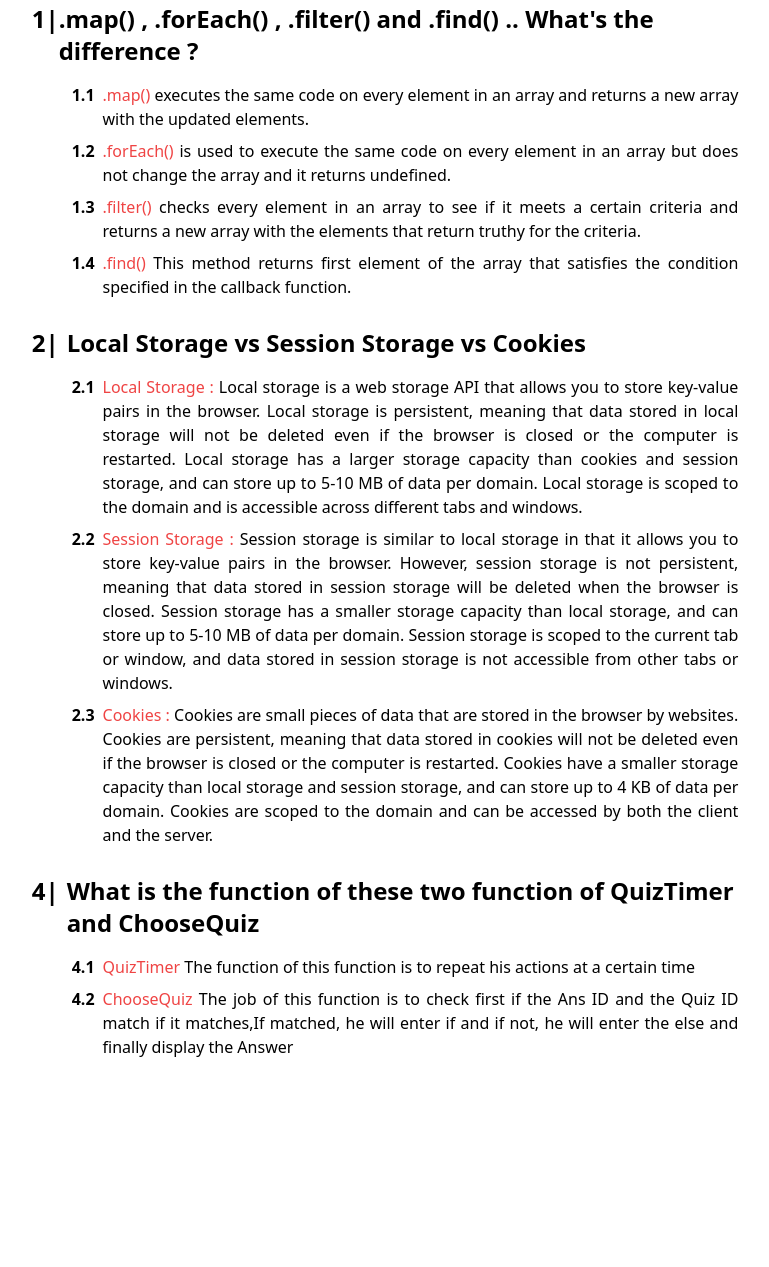
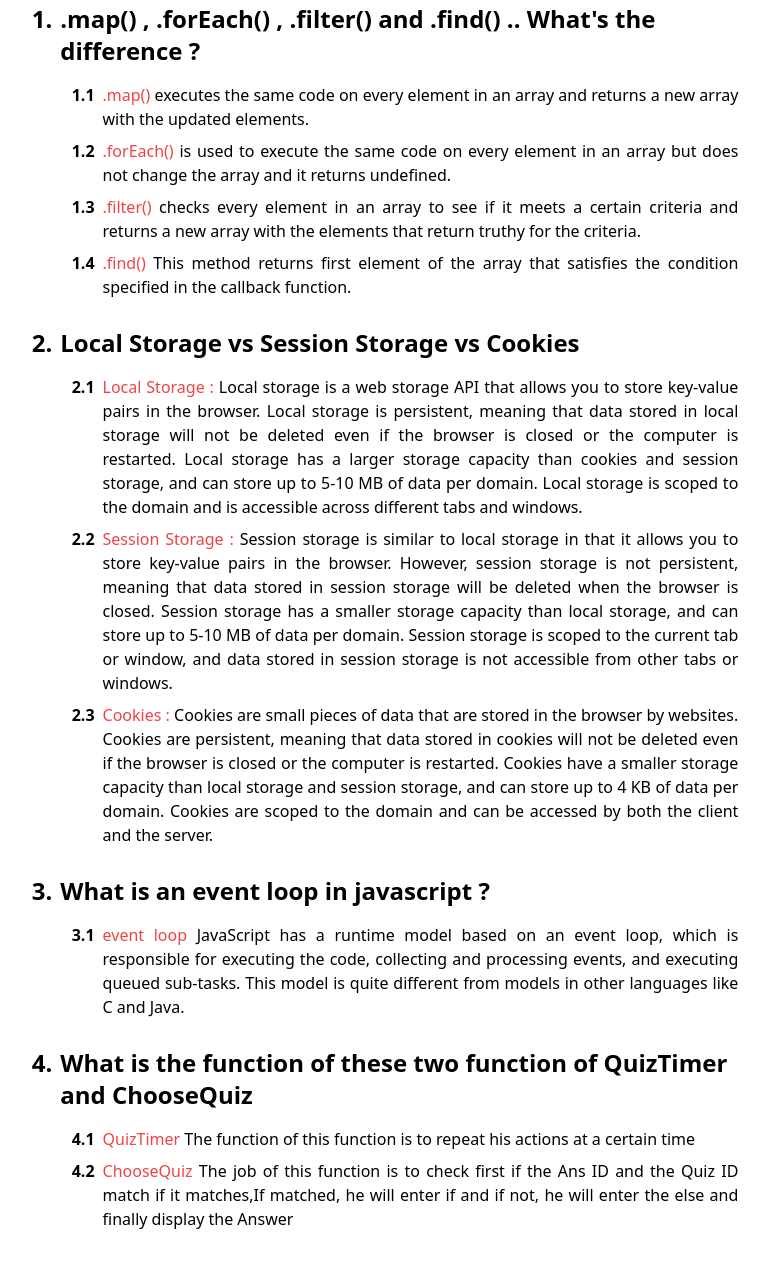
Before and after one commit to HmSani6699/As-project-7, a plain HTML site: page blog.html in a window 1280 px wide. Shown: the part 145-1412 px from the top of the page, without its empty margins (255-1024 px from the left). Before the commit the page ends 1248 px from the top, so only its background shows below. Drawn offline with nearby package versions, Linux system fonts and the light colour scheme.

Commit message:
bolg complete to event loop

```diff
--- a/blog.html
+++ b/blog.html
@@ -30,10 +30,10 @@
             class="w-7/12 mx-auto mt-12 rounded-md p-5">
             <!-- first question and answer section start -->
             <article>
-                <div class="flex">
+                <div class="flex gap-2">
                     <h1
                         class="text-2xl font-semibold">
-                        1|</h1>
+                        1. </h1>
                     <h1
                         class="text-2xl font-semibold">
                         .map() ,
@@ -127,7 +127,7 @@
                 <div class="mt-2 flex gap-2">
                     <h1
                         class="text-2xl font-semibold mt-5">
-                        2|</h1>
+                        2.</h1>
                     <h1
                         class="text-2xl font-semibold mt-5">
                         Local Storage vs Session
@@ -244,7 +244,42 @@
 
             <!-- third question and answer section start -->
             <article>
-
+                <div class="mt-2 flex gap-2">
+                    <h1
+                        class="text-2xl font-semibold mt-5">
+                        3.</h1>
+                    <h1
+                        class="text-2xl font-semibold mt-5">
+                        What is an event loop in
+                        javascript ?
+                    </h1>
+                </div>
+                <blockquote
+                    class="pl-10 text-justify mt-4">
+                    <div class="mt-2 flex gap-2">
+                        <span
+                            class="font-semibold">3.1
+                        </span>
+                        <div>
+                            <span
+                                class="text-red-500">
+                                event loop</span>
+                            JavaScript has a
+                            runtime model based on
+                            an event loop, which
+                            is responsible for
+                            executing the code,
+                            collecting and
+                            processing events, and
+                            executing queued
+                            sub-tasks. This model
+                            is quite different
+                            from models in other
+                            languages like C and
+                            Java.
+                        </div>
+                    </div>
+                </blockquote>
             </article>
             <!-- third question and answer section end -->
 
@@ -253,7 +288,7 @@
                 <div class="mt-2 flex gap-2">
                     <h1
                         class="text-2xl font-semibold mt-5">
-                        4|</h1>
+                        4.</h1>
                     <h1
                         class="text-2xl font-semibold mt-5">
                         What is the function of
```
